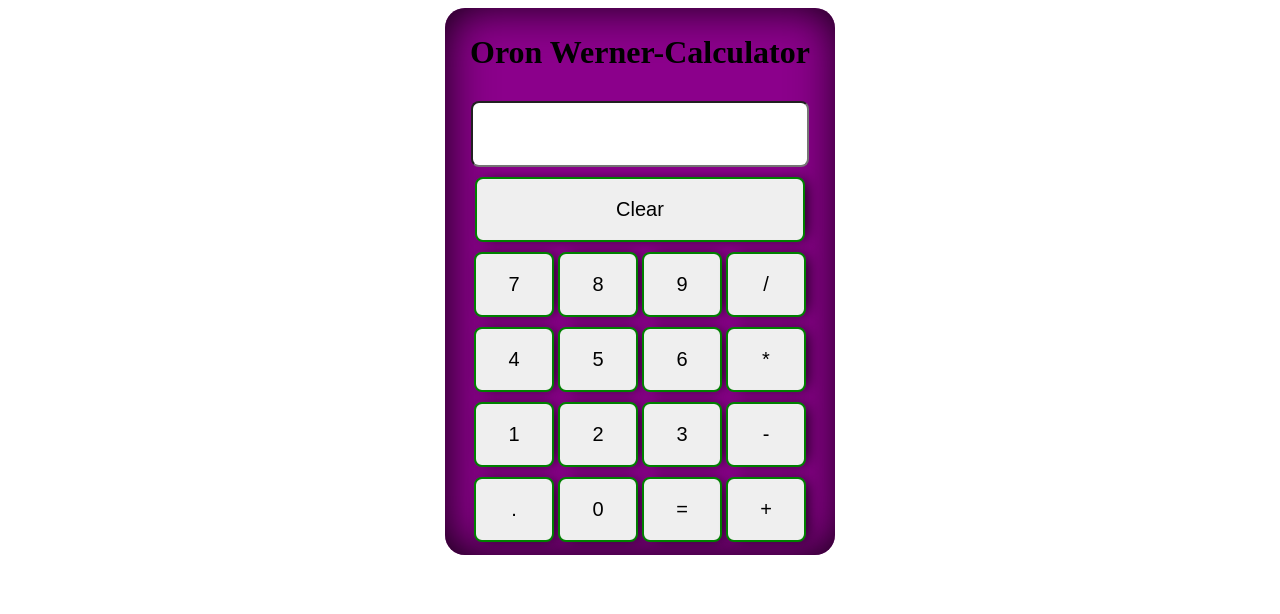
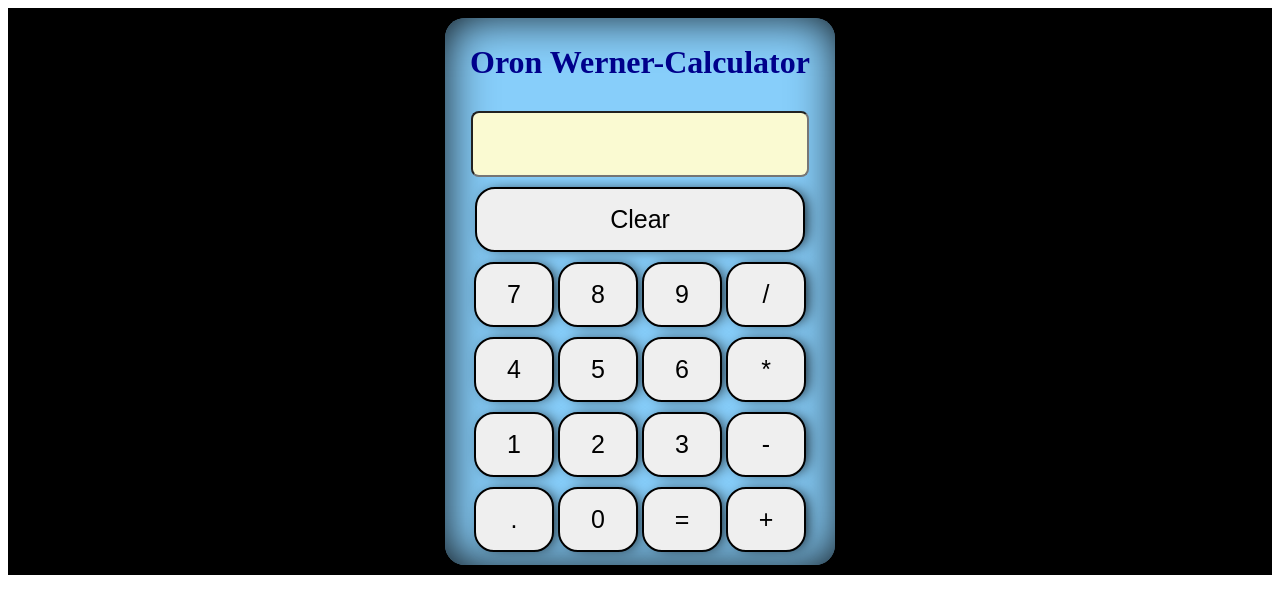
Before and after one commit to OronW/calculator-app, an Angular app: page / in a window 1280 px wide. Shown: the top 614 px of the page. Built offline with nearby package versions, Linux system fonts and the light colour scheme.

Commit message:
Preventing use of multiple operators. Refining some conditions code. Choosing nicer colors.

```diff
--- a/src/app/calculator/calculator.component.html
+++ b/src/app/calculator/calculator.component.html
@@ -1,3 +1,4 @@
+<div class="background">
     <div class ="calculator">
     <h1>Oron Werner-Calculator</h1>
     <div>
@@ -12,3 +13,4 @@
       </button>
     </div>
   </div>
+</div>
--- a/src/app/calculator/calculator.component.sass
+++ b/src/app/calculator/calculator.component.sass
@@ -1,9 +1,9 @@
-.h2
+.h1
   color: antiquewhite
 
 .calculator
   padding: 5px
-  background-color: darkmagenta
+  background-color: lightskyblue
   position: relative             // to center component
   margin: auto auto auto         // to center component
   width: 380px                   // width of calculator
@@ -11,26 +11,40 @@
   border-color: blue
   border-radius: 20px            // "roundness" of edges
   box-shadow: inset 2px 0px 50px -5px black    //horizontal, vertical, blur radius, spread radius, color
+  color: darkblue
 
 .numpad
-  border-radius: 8px
+  border-radius: 20px
   width: 80px
   height: 65px
-  font-size: 20px
-  border: 2px solid green   // combine border + border-color
+  font-size: 25px
+  border: 2px solid black   // combine border + border-color
   margin: 2px 2px 8px 2px
-  transition-duration: 0.4s
+  transition-duration: 0.1s
   box-shadow: 5px 0px 15px -5px
+  outline: none
+
+.numpad:hover
+  background-color: darkslategrey
+  color: white
+
 
 .clearButton
   width: 330px
-  border-radius: 8px
+  border-radius: 20px
   height: 65px
-  font-size: 20px
-  border: 2px solid green   // combine border + border-color
+  font-size: 25px
+  border: 2px solid black   // combine border + border-color
   margin: 2px 2px 8px 2px
-  transition-duration: 0.4s
+  transition-duration: 0.1s
   box-shadow: 5px 0px 15px -5px
+  outline: none
+
+
+
+.clearButton:hover
+  background-color: indianred
+  color: white
 
 .result
   width: 330px
@@ -38,3 +52,11 @@
   text-align: right
   border-radius: 8px
   margin: 8px
+  font-size: 30px
+  background-color: lightgoldenrodyellow
+
+
+.background
+  background-color: black
+  // height: 1000px
+  padding: 10px
--- a/src/app/calculator/calculator.component.ts
+++ b/src/app/calculator/calculator.component.ts
@@ -1,13 +1,14 @@
 import { Component } from '@angular/core';
 import {InterCalculator} from '../interfaces/InterCalculator';
+
 
 @Component({
   selector: 'app-calculator',
   templateUrl: './calculator.component.html',
   styleUrls: ['./calculator.component.sass']
 })
-export class CalculatorComponent implements InterCalculator { // TODO: Check replacing interface with switch
-
+export class CalculatorComponent implements InterCalculator { // TODO: Check replacing operation function with switch
+  opFlag: boolean = false;
   result: string = '';
   numpadNumbers: string[] = ['7', '8', '9', '/',
                              '4', '5', '6', '*',
@@ -31,9 +32,20 @@ export class CalculatorComponent implements InterCalculator { // TODO: Check rep
   }
 
   addToExpression(value: string) {
-    if (value == 'Clear') {
+
+    if (value === 'Clear') {
       this.result = '';
-    } else if (value == '=') {
+    }
+    else if ((['+', '-', '*', '/'].indexOf(value) >= 0) &&    // refine the code
+             (['+', '-', '*', '/'].indexOf(this.result[this.result.length - 1]) >= 0)) {
+      this.result = this.result.slice(0, -1);
+      this.result += value;
+
+      // else if (((value === '+') || (value === '-') || (value === '*') || (value === '/')) &&
+      // ((this.result[this.result.length - 1] === '+') || (this.result[this.result.length - 1] === '-') ||
+      // (this.result[this.result.length - 1] === '*') || (this.result[this.result.length - 1] === '/'))) {
+    }
+    else if (value === '=') {
         if (this.result.includes('+', 0)) {
           let splitted = this.result.split('+');
           this.result = this.add(Number(splitted[0]), Number(splitted[1])).toString();
@@ -50,6 +62,7 @@ export class CalculatorComponent implements InterCalculator { // TODO: Check rep
           let splitted = this.result.split('/');
           this.result = this.div(Number(splitted[0]), Number(splitted[1])).toString();
         }
+        this.opFlag = false;
     } else {
         this.result += value;
     }
```
Lines whose indentation alone changed are shown as unchanged.
